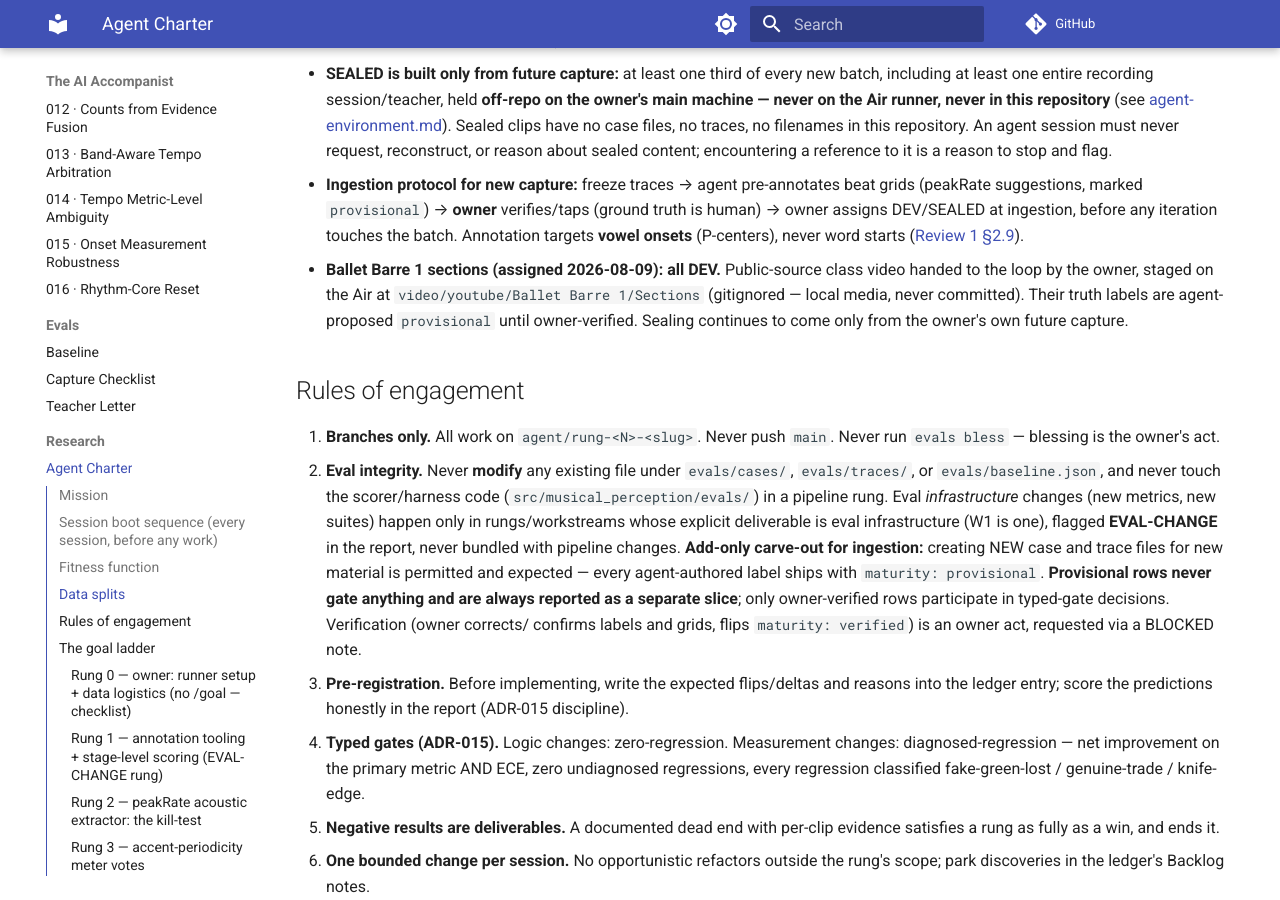
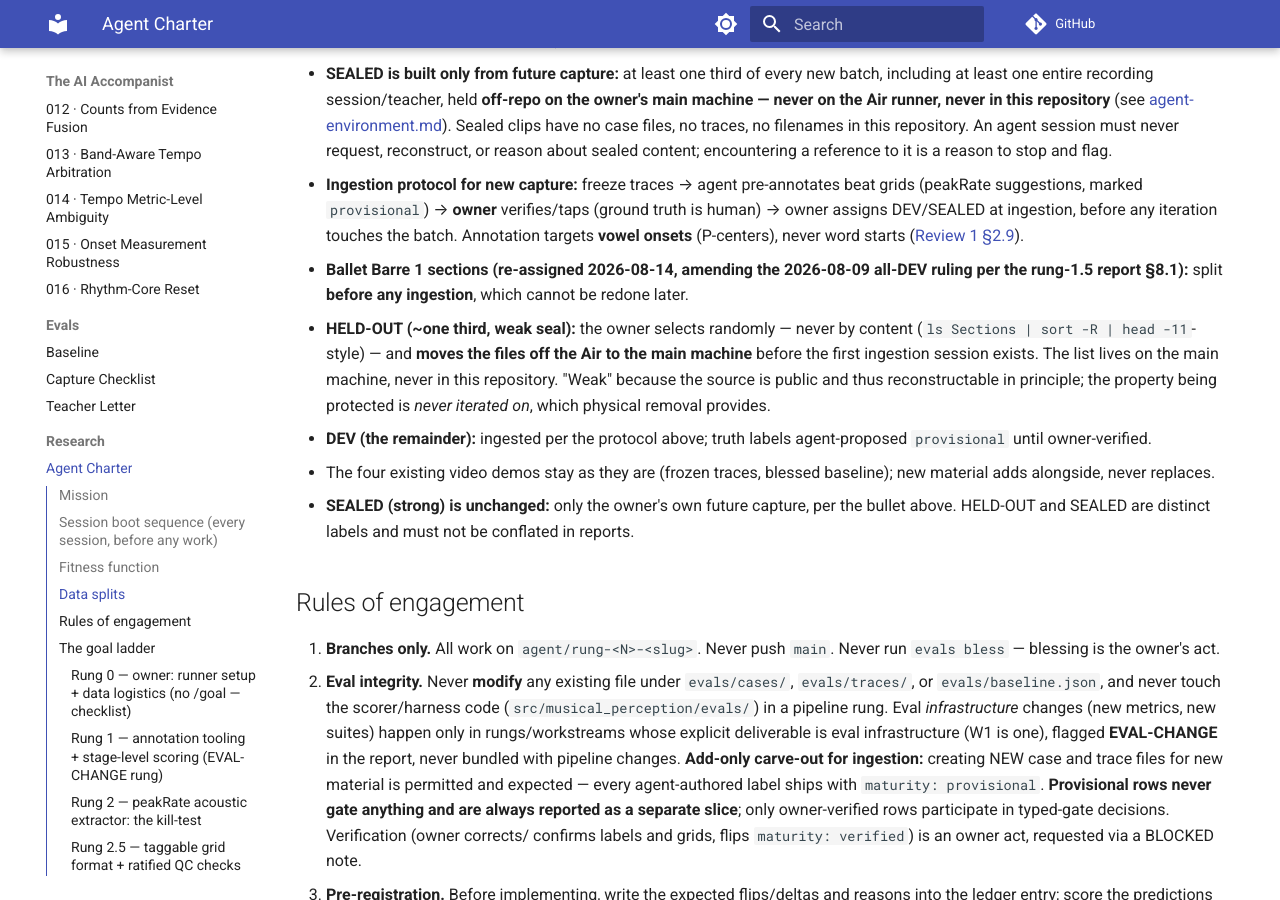
Before and after one commit to ben-juodvalkis/musical-perception, an MkDocs documentation site: the page built from docs/research/agent-charter.md, in a window 1280 px wide and 900 px high, scrolled down 1194 px. Built offline with MkDocs 1.6.1 and Material for MkDocs 9.7.7, drawn with Linux system fonts in a browser that asks for light colours; comment, search, counter and statistics services are not loaded; some of the changed text lies outside the part shown.

Commit message:
docs: rung-1.5 report §8 rulings — Barre-1 holdout carve-out, QC checks ratified, rung 2.5 scheduled
Owner-confirmed responses to the rung-1.5 completion report:

- Charter splits: the 2026-08-09 all-DEV assignment of the 33 Ballet
  Barre 1 sections is amended — the owner randomly selects ~1/3 and
  moves them off the Air BEFORE any ingestion (HELD-OUT, weak seal:
  public source, but never-iterated-on is the protected property);
  remainder DEV; the four existing video demos stay; SEALED (strong,
  owner capture only) unchanged and the two labels must not be conflated.
- Convention §4: min-IOI and within-phrase IOI-spread checks ratified as
  required workflow (evidence: they caught four real export errors the
  BPM-vs-label check false-passed); implementation lands in rung 2.5.
- Charter ladder: rung 2.5 scheduled (EVAL-CHANGE) — additive-only
  taggable grid format lifting C6 (verified grids remain untouched,
  stage1 byte-identical before/after), QC-check implementation, and
  per-grid annotation-method metadata; after rung 2's verdict, before
  Barre-1 ingestion.
- Ledger entry records the rulings, the reversal rationale, the (d)->(d')
  countersign, and the owner-directed-blessing pattern as
  disclosed-exception-only.

Co-Authored-By: Claude Fable 5 <noreply@anthropic.com>
Claude-Session: https://claude.ai/code/session_01Lq9cZ8AsaV6En4f3AZ3dP8

````diff
--- a/docs/research/agent-charter.md
+++ b/docs/research/agent-charter.md
@@ -67,12 +67,23 @@ flags, classified regressions).
   DEV/SEALED at ingestion, before any iteration touches the batch.
   Annotation targets **vowel onsets** (P-centers), never word starts
   ([Review 1 §2.9](review-1-onsets-pcenters.md)).
-- **Ballet Barre 1 sections (assigned 2026-08-09): all DEV.**
-  Public-source class video handed to the loop by the owner, staged on
-  the Air at `video/youtube/Ballet Barre 1/Sections` (gitignored — local
-  media, never committed). Their truth labels are agent-proposed
-  `provisional` until owner-verified. Sealing continues to come only
-  from the owner's own future capture.
+- **Ballet Barre 1 sections (re-assigned 2026-08-14, amending the
+  2026-08-09 all-DEV ruling per the rung-1.5 report §8.1):** split
+  **before any ingestion**, which cannot be redone later.
+  - **HELD-OUT (~one third, weak seal):** the owner selects randomly —
+    never by content (`ls Sections | sort -R | head -11`-style) — and
+    **moves the files off the Air to the main machine** before the first
+    ingestion session exists. The list lives on the main machine, never
+    in this repository. "Weak" because the source is public and thus
+    reconstructable in principle; the property being protected is
+    *never iterated on*, which physical removal provides.
+  - **DEV (the remainder):** ingested per the protocol above; truth
+    labels agent-proposed `provisional` until owner-verified.
+  - The four existing video demos stay as they are (frozen traces,
+    blessed baseline); new material adds alongside, never replaces.
+  - **SEALED (strong) is unchanged:** only the owner's own future
+    capture, per the bullet above. HELD-OUT and SEALED are distinct
+    labels and must not be conflated in reports.
 
 ## Rules of engagement
 
@@ -197,6 +208,26 @@ evals/baseline.json untouched (prove with `git diff --stat main` when
 claiming completion); branch agent/rung-2-acoustic-pulse; dated
 RESEARCH-LOG.md entry appended. Or stop after 40 turns.
 ```
+
+### Rung 2.5 — taggable grid format + ratified QC checks (EVAL-CHANGE rung)
+
+Prereq: rung 2's verdict recorded. Must complete **before** any Ballet
+Barre 1 ingestion (the video material is explanation-heavy, where the
+current format's untagged holes are worst). Scheduled 2026-08-14 from the
+rung-1.5 report §8.2–8.3, owner-ratified.
+
+Deliverables: (1) lift the C6 limitation — an **additive-only** grid
+extension distinguishing silent-beat, free-time, and excluded-explanation
+regions: `beats` remains a flat time list so **all verified grids remain
+valid untouched**; tags land in an optional parallel structure, with the
+Audacity round trip extended accordingly. (2) Implement the two
+owner-ratified QC checks (convention §4 amendment, 2026-08-14): minimum-IOI
+and within-phrase IOI-spread, suppressed in free-time regions — the checks
+that caught four real export errors while the BPM-vs-label check
+false-passed. (3) Annotation-method metadata per grid (`anchored` vs
+`from-scratch`, per the rung-1.5 cohort-offset finding). Gated as an
+EVAL-CHANGE: no pipeline changes bundled; stage1 outputs on the 28
+verified grids must be byte-identical before and after the format change.
 
 ### Rung 3 — accent-periodicity meter votes
 
````
Also changed, not shown: docs/evals/annotation-convention.md (+18 -0 lines), docs/research/RESEARCH-LOG.md (+33 -0 lines).
